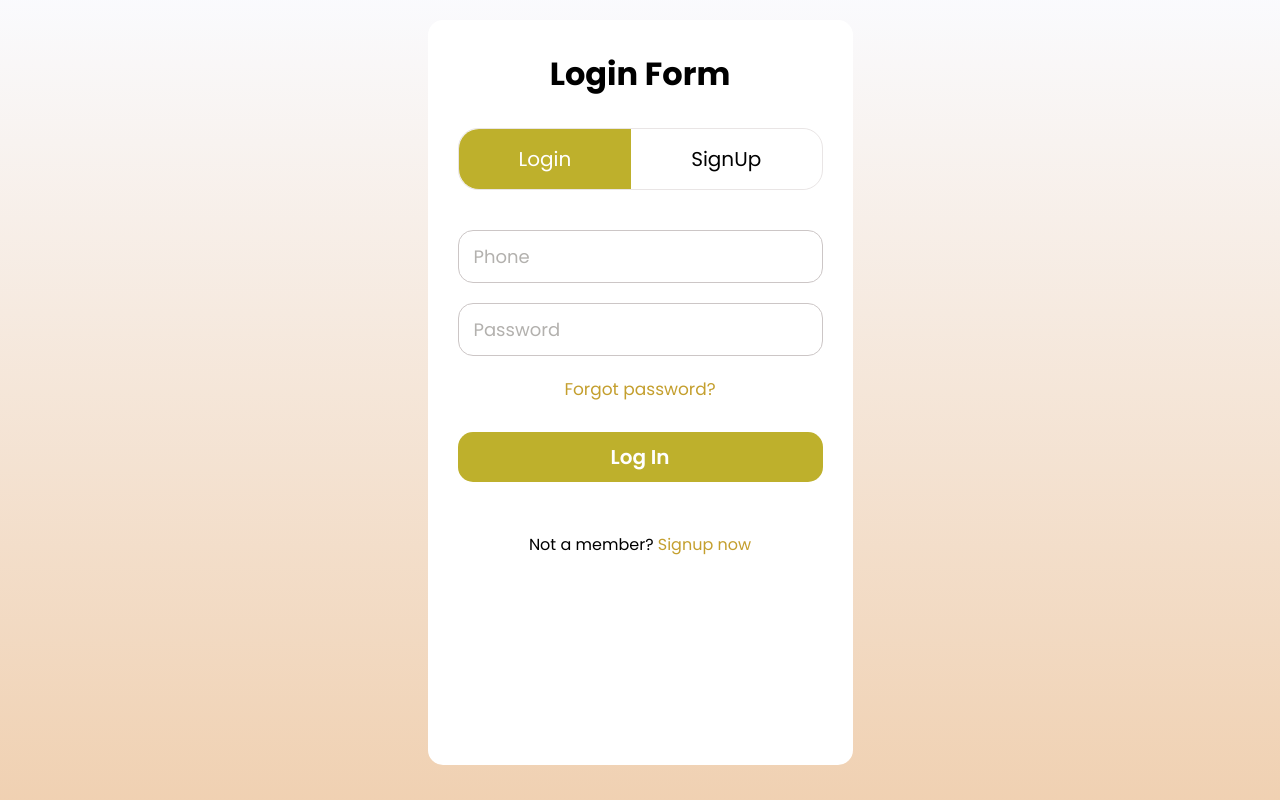
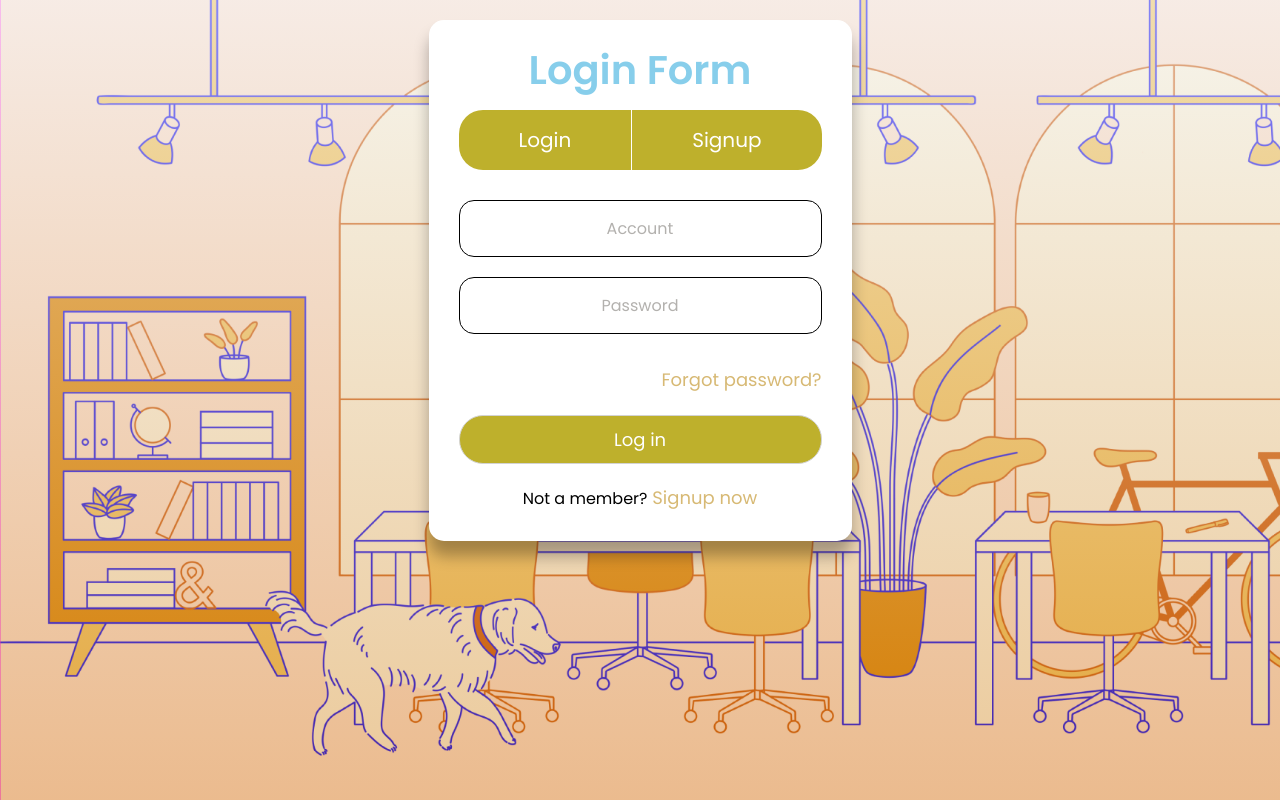
Before and after one commit to CuOIT/WorkManagementWeb, a React (Create React App) app: page / in a window 1280 px wide. Built offline with nearby package versions, Linux system fonts and the light colour scheme; the HTML template or start-up script is replaced by a standard one.

Commit message:
Signup Form

```diff
--- a/public/index.html
+++ b/public/index.html
@@ -24,7 +24,7 @@
       work correctly both with client-side routing and a non-root public URL.
       Learn how to configure a non-root public URL by running `npm run build`.
     -->
-    <title>React App</title>
+    <title>Signup-Form</title>
   </head>
   <body>
     <noscript>You need to enable JavaScript to run this app.</noscript>
--- a/src/components/Auth/Auth.css
+++ b/src/components/Auth/Auth.css
@@ -1,129 +1,133 @@
-.Auth{
-  margin: 0px;
-  display: flex;
-  justify-content: center;
-  box-sizing: border-box;
-  font-family: "Poppins", sans-serif;
-}
 *{
   margin: 0px;
 }
-.wrapper{
+
+.Form{
+  height: 100%;
   display: flex;
+  margin: auto;
+  width: fit-content;
+}
+
+.Form1{
+  box-shadow: rgba(0, 0, 0, 0.3) 0px 15px 15px 0;
+  text-align: center;
+  height: 90%;
   align-items: center;
   flex-direction: column;
   background-color: white;
-  margin-top:20px;
+  margin-top: 20px;
   border-radius: 15px;
-  text-align: center;
-  height: 745px;
 }
-/* ------------------------display none----------------------------*/
-.wrapper  .form_signup{
+
+.title_signup , .form_signup{
   display: none;
 }
-.title_text .title_signup{
-  display: none;
+
+.title div{
+  color: skyblue;
+  padding-top: 20px;
+  font-size: 40px;
+  font-weight: 600;
+  text-align: center;
+  margin-bottom: 10px;
 }
-/*-----------------------------------------------------------*/
-.title_text{
-  margin-bottom: 20px;
-  margin: 30px;
-  font-family: "Poppins", sans-serif;
+
+.Form3{
+  margin-bottom: 30px;
+  margin-right: 30px;
+  margin-left: 30px;
 }
-.slide_control input{
-  display: none;
 
+.slide{
+  display: flex;
+  margin-bottom: 30px;
 }
-.slide_control{
 
-  display: flex;
-  margin-bottom: 40px;
-  border: solid 1px rgb(233, 229, 229);
-  border-radius: 20px;
-}
-.slide_control label{
+.slide label{
   padding: 15px 60px;
   background-color:  rgb(190, 176, 44);
   color: white;
   font-size: 20px;
-  font-family: "Poppins", sans-serif;
 }
-.form_container{
-  margin-bottom: 30px;
-  margin-right: 30px;
-  margin-left: 30px;
+
+.slide_login{
+  border-top-left-radius: 24px;
+  border-bottom-left-radius: 24px;
+  border-right: 1px solid white;
 }
-.slide_control .login{
-  border-top-left-radius: 20px;
-  border-bottom-left-radius: 20px;
+.slide_signup{
+  border-top-right-radius: 24px;
+  border-bottom-right-radius: 24px;
 }
-.slide_control .signup{
-  border-top-right-radius: 20px;
-  border-bottom-right-radius: 20px;
-  background-color: white;
-  color: black;
+
+.slide_login:hover, .slide_signup:hover{
+  color: aquamarine;
+  cursor: pointer;
 }
-.login #user_phone{
+
+#account{
   width: 100%;
   box-sizing: border-box;
-  margin-bottom: 40px;
+  margin-bottom: 20px;
 
 }
-.login #user_password{
+#password{
   box-sizing: border-box;
   width: 100%;
-  margin-bottom: 15px;
-}
-.field input{
-  padding-left: 15px;
-  padding-top: 12px;
-  padding-bottom: 12px;
-  border-radius: 15px;
-  font-family: "Poppins", sans-serif;
-
-  font-size: 18px;
-  border: solid 1px rgb(204, 198, 198);
-}
-.wrapper input::placeholder{
-  color: rgb(179, 177, 174);
+  margin-bottom: 20px;
 }
 
-.pass_link a{
+.field input{
+  padding: 15px 12px;
+  border-radius: 15px;
+  font-size: 16px;
+  border: solid 1px black;
+  text-align: center;
+}
+.Form3 input::placeholder{
+  color: rgb(179, 177, 174);
+  text-align: center;
+}
+
+.forgot_link a, .signup_link a{
   text-decoration: none;
-  color: #c49f2e;
-  font-size:17px;
+  color: #D7B974;
+  font-size: 18px;
 }
-.pass_link a:hover{
-  text-decoration:underline;
+
+.forgot_link{
+  text-align: right;
+  margin: 12px 0;
+}
+
+.forgot_link a:hover, .signup_link a:hover{
+  text-decoration: underline;
   cursor: pointer;
 }
-.field_btn{
-  margin-top: 30px;
-  display: flex;
-  margin-bottom: 50px;
+
+.submit input{
+  background-color:  rgb(190, 176, 44);
+  height: 100%;
+  width: 100%;
+  outline: none;
+  padding: 10px;
+  border: 1px solid lightgrey;
+  border-radius: 24px;
+  font-size: 18px;
+  transition: all 1s ease;
+  margin: 10px 0;
+  color: white;
 }
-.field_btn input{
 
-  width: 100%;
-  box-sizing: border-box;
-  background-color:  rgb(190, 176, 44);
-  color: white;
-  font-size: 20px;
-  font-family: "Poppins", sans-serif;
-  padding-top: 10px;
-  padding-bottom: 10px;
-  border: none;
-  border-radius: 15px;
-  font-weight: 600;
+.submit input:hover{
+  cursor: pointer;
 }
-.signup_link a{
-  text-decoration: none;
-  color: #c49f2e;
+
+.signup_link{
+  margin: 10px 0;
 }
-.signup_link{
-  text-align: center;
-}
+
 .form_signup .field input{
   width: 100%;
   box-sizing: border-box;
@@ -134,19 +138,3 @@
   box-sizing: border-box;
   margin-bottom: 20px;
 }
-.wrapper .field input:focus{
-  border-color: #ae914c;;
-  outline: none;
-}
-.wrapper .field input:focus::placeholder{
-  color: #ae914c;
-}
-.slide_control .login:hover{
-  cursor: pointer;
-}
-.slide_control .signup:hover{
-  cursor: pointer;
-}
-.field_btn input:hover{
-  cursor: pointer;
-}
--- a/src/components/Auth/Auth.js
+++ b/src/components/Auth/Auth.js
@@ -1,135 +1,118 @@
-import React from 'react'
-import './Auth.css'
-const handle_slide_login = (event)=>{
+import React from "react"
+import "./Auth.css"
+
+const Login_showing = (event)=>{
+  const title = document.querySelectorAll(".title div");
+  const form = document.querySelectorAll(".Form4 form");
+  title[0].style.display ="block";
+  title[1].style.display ="none";
+  form[0].style.display = "block";
+  form[1].style.display = "none";
+}
+const Signup_showing = (event)=>{
   event.preventDefault();
-  const form_login_element = document.getElementsByClassName("form_login")[0];
-  const form_signup_element = document.getElementsByClassName("form_signup")[0];
-  const title_login_element = document.getElementsByClassName("title_login")[0];
-  const title_signup_element = document.getElementsByClassName("title_signup")[0];
-  const slide_control_element = document.getElementsByClassName("slide_control")[0];
-  const label_login = slide_control_element.getElementsByTagName("label")[0];
-  const label_signup = slide_control_element.getElementsByTagName("label")[1];
-  form_login_element.style.display = "block";
-  form_signup_element.style.display = "none";
-  title_login_element.style.display = "block";
-  title_signup_element.style.display = "none";
-  label_login.style.backgroundColor = "rgb(190, 176, 44)";
-  label_signup.style.backgroundColor = "white";
-  label_signup.style.color = "black";
-  label_login.style.color = "white";
+  const title = document.querySelectorAll(".title div");
+  const form = document.querySelectorAll(".Form4 form");
+  title[0].style.display ="none";
+  title[1].style.display ="block";
+  form[0].style.display = "none";
+  form[1].style.display = "block";
 }
-const handle_slide_signup = (event)=>{
+
+const Login = (event)=>{
   event.preventDefault();
-  const form_login_element = document.getElementsByClassName("form_login")[0];
-  const form_signup_element = document.getElementsByClassName("form_signup")[0];
-  const title_login_element = document.getElementsByClassName("title_login")[0];
-  const title_signup_element = document.getElementsByClassName("title_signup")[0];
-  const slide_control_element = document.getElementsByClassName("slide_control")[0];
-  const label_login = slide_control_element.getElementsByTagName("label")[0];
-  const label_signup = slide_control_element.getElementsByTagName("label")[1];
-  form_login_element.style.display = "none";
-  form_signup_element.style.display = "block";
-
-  title_login_element.style.display = "none";
-  title_signup_element.style.display = "block";
-  label_signup.style.backgroundColor = "rgb(190, 176, 44)";
-  label_login.style.backgroundColor = "white";
-  label_login.style.color = "black";
-  label_signup.style.color = "white"
-}
-const handle_login = (event)=>{
-  event.preventDefault();
-
-  const {user_phone,user_password} = event.target;
+  const {account, password} = event.target;
   const payload  = {
-    phone: user_phone.value,
-    password: user_password.value
-  }
-  console.log(payload);
-}
-const handle_signup = (event)=>{
-  event.preventDefault();
-  const {user_phone, user_password,user_confirm_password,user_name,user_email,user_birthday} = event.target;
-  const payload = {
-    phone: user_phone.value,
-    password: user_password.value,
-    name: user_name.value,
-    email: user_email.value,
-    birthday: user_birthday.value
+    account:  account.value,
+    password: password.value
   }
   console.log(payload);
 }
 
-const Auth = () => {
+const Signup = (event)=>{
+  event.preventDefault();
+  const {account, password, confirm , name, email, birthday} = event.target;
+  const payload = {
+    account: account.value,
+    password: password.value,
+    confirm_password: confirm.value,
+    name: name.value,
+    email:  email.value,
+    birthday: birthday.value
+  }
+  console.log(payload);
+}
+
+const main = () => {
   return (
-    <div className='Auth'>
-      <div className="wrapper">
 
-          <div className="title_text">
-            <h1 className='title_login'>Login Form</h1>
-            <h1 className='title_signup'>SignUp Form</h1>
+    <div className="Form">
+      <div className="Form1">
+
+          <div className="title">
+            <div className="title_login">Login Form</div>
+            <div className="title_signup">Signup Form</div>
           </div>
-          <div className="form_container">
-            <div className="slide_control">
-              <input type="radio" id='login' name='slide' />
-              <input type="radio" id='signup' name='slide' />
-              <label htmlFor="login" className="slide login" onClick={handle_slide_login}>
+
+          <div className="Form3">
+            <div className="slide">
+              <label htmlFor="login" className="slide_login" onClick={Login_showing}>
                 Login
               </label>
-              <label htmlFor="signup" className='slide signup' onClick={handle_slide_signup}>
-                SignUp
+              <label htmlFor="signup" className="slide_signup" onClick={Signup_showing}>
+                Signup
               </label>
             </div>
-            <div className="form_inner">
-            <form action="" className='form_login' onSubmit={handle_login}>
+
+            <div className="Form4">
+              <form action="" className="form_login" onSubmit={Login}>
                 <div className="field">
-                <input type="text" id='user_phone' placeholder='Phone' required />
+                  <input type="text" id="account" placeholder="Account" required />
                 </div>
                 <div className="field">
-                <input type="password" id='user_password' placeholder='Password' required />
+                  <input type="password" id="password" placeholder="Password" required />
                 </div>
-              <div className="pass_link">
-                <a href="facebook.com">Forgot password?</a>
+                <div className="forgot_link">
+                  <a href="">Forgot password?</a>
                 </div>
-              <div className="field_btn">
-                <input type="submit" value = "Log In" id = "Login_btn" />
+                <div className="submit">
+                  <input type="submit" value = "Log in" id="submit"/>
                 </div>
                 <div className="signup_link">
-                <p>Not a member?<a href='facebook.com' onClick={handle_slide_signup}>&nbsp;Signup now</a></p>
+                    Not a member?<a href="" onClick={Signup_showing}>&nbsp;Signup now</a>
                 </div>
               </form>
-            <form action="" className='form_signup' onSubmit={handle_signup}>
+
+              <form action="" className="form_signup" onSubmit={Signup}>
                 <div className="field">
-                <input type="text" id='user_phone' placeholder='Phone' required/>
+                  <input type="text" id="account" placeholder="Account" required/>
                 </div>
                 <div className="field">
-                <input type="password" id='user_password' placeholder='Password' required/>
+                  <input type="password" id="password" placeholder="Password" required/>
                 </div>
                 <div className="field">
-                <input type="password" id='user_confirm_password' placeholder='Confirm Password' required/>
+                  <input type="password" id="confirm" placeholder="Confirm Password" required/>
                 </div>
                 <div className="field">
-                <input type="text" id='user_name' placeholder='Name' required/>
+                  <input type="text" id="name" placeholder="Name" required/>
                 </div>
                 <div className="field">
-                <input type="text" id='user_email' placeholder='Email' required/>
+                  <input type="text" id="email" placeholder="Email" required/>
                 </div>
                 <div className="field">
-                <input type="date" id='user_birthday' placeholder='Birthday' required/>
+                  <input type="date" id="birthday" required/>
                 </div>
-              <div className="field_btn">
-                <input type="submit" value = "Sign Up" id = "signup_btn" />
+                <div className="submit">
+                  <input type="submit" value = "Sign up"/>
                 </div>
-
               </form>
-            </div>
-
-
-        </div>
 
             </div>
         </div>
+      </div>
+    </div>
+
   )
 }
 
-export default Auth
+export default main
--- a/src/index.css
+++ b/src/index.css
@@ -23,9 +23,10 @@ body {
       rgba(245, 246, 252, 0.52),
         rgba(205,102,0,0.3)
     ),
-    url();
+    url(../src/components/Auth/Background.png);
   background-size: cover;
   background-attachment: fixed;
+  background-repeat: no-repeat;
 }
 
 code {
```
Also changed, not shown: src/components/Auth/Background.png (added). Lines whose indentation alone changed are shown as unchanged.
